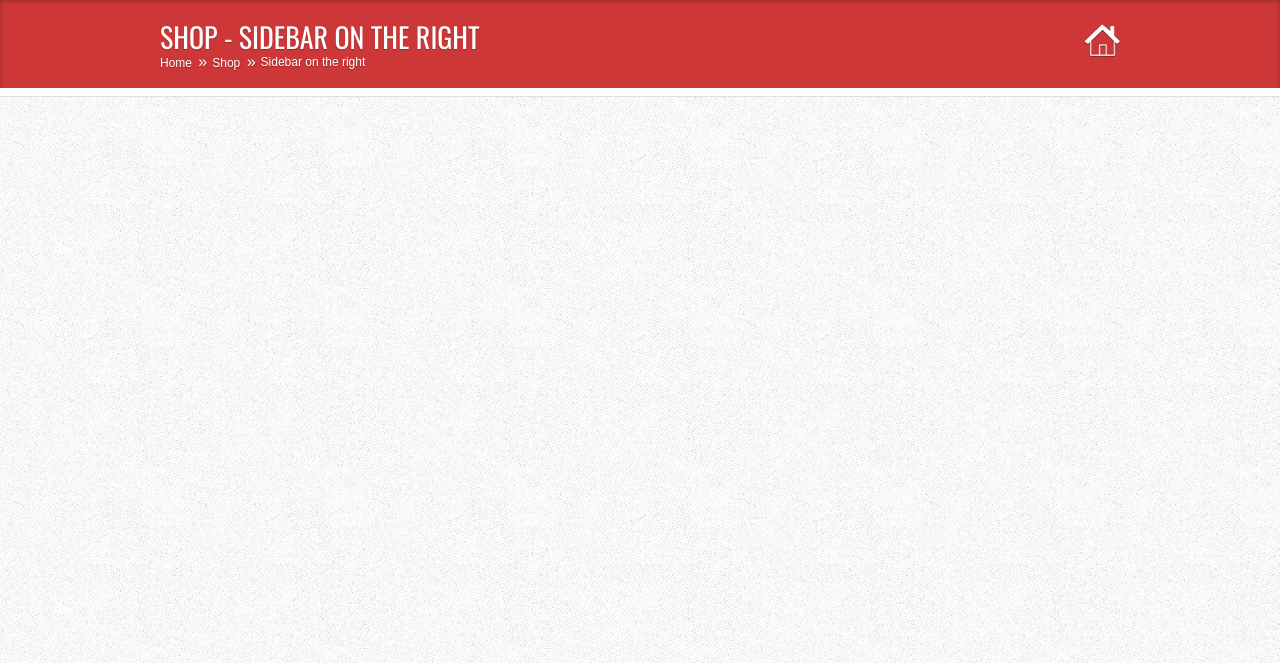
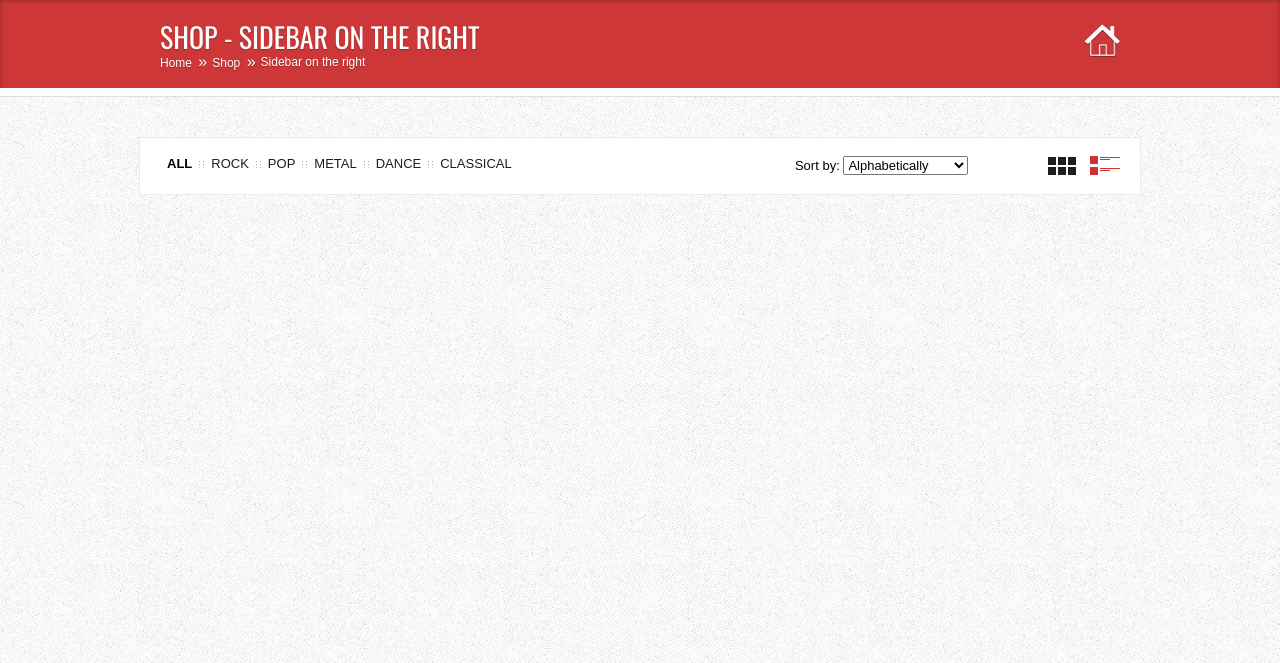
Before and after one commit to ailukyanov/m_store.loc, a website: page index.html in a window 1280 px wide. Shown: the part 137-800 px from the top of the page. Drawn offline with nearby package versions, Linux system fonts and the light colour scheme.

Commit message:
Create a project

```diff
--- a/index.html
+++ b/index.html
@@ -80,6 +80,37 @@
             </div>
          </div>
 
+        <div class="sorting center clearfix">
+            <ul class="s-category ">
+                <li class="active"><a href="#">all</a></li>
+                <li><a href="#">rock</a></li>
+                <li><a href="#">pop</a></li>
+                <li><a href="#">metal</a></li>
+                <li><a href="#">dance</a></li>
+                <li><a href="#">classical</a></li>
+            </ul>
+
+            <div class="s-list ">
+                <a href="#" class="ic-squares">&nbsp;</a>
+                <a href="#" class="ic-list">&nbsp;</a>
+            </div>
+
+            <div class="select-sort right">
+                <span>Sort by:</span>
+                <select name="" id="" style="width: 125px;">
+                    <option value="Alphabetically">Alphabetically</option>
+                    <option value="Alphabetically">Alphabetically-1</option>
+                    <option value="Alphabetically">Alphabetically-2</option>
+                    <option value="Alphabetically">Alphabetically-3</option>
+                    <option value="Alphabetically">Alphabetically-4</option>
+                    <option value="Alphabetically">Alphabetically-1</option>
+                    <option value="Alphabetically">Alphabetically-2</option>
+                    <option value="Alphabetically">Alphabetically-3</option>
+                    <option value="Alphabetically">Alphabetically-4</option>
+                </select>
+            </div>
+        </div>
+
     </div>
 </body>
 </html>
--- a/scss/core/_base.scss
+++ b/scss/core/_base.scss
@@ -251,3 +251,71 @@ a, a:hover {
   height: 33px;
   background: url(../images/home.png) no-repeat;
 }
+
+/* Сортировка */
+.sorting {
+  background: #fff;
+  border: 1px solid #eaeaea;
+  padding: 18px 20px;
+}
+
+.s-category {
+  li {
+    float: left;
+    background: url(../images/s-sp.png) no-repeat right center;
+
+    &:last-child {
+      background-image: none;
+    }
+  }
+
+  a {
+    display:inline-block;
+    padding-left: 7px;
+    padding-right: 12px;
+    text-transform: uppercase;
+    color: #1e1e20;
+
+    &:hover {
+      font-weight: bold;
+      color: #000;
+    }
+  }
+
+  .active {
+    a {
+      font-weight: bold;
+      color: #000;
+    }
+  }
+}
+
+.s-list {
+  float: right;
+
+  a {
+    display: inline-block;
+    vertical-align: middle;
+
+    & + a {
+      margin-left: 10px;
+    }
+  }
+
+  .ic-squares {
+    width: 28px;
+    height: 18px;
+    background: url(../images/squares.png) no-repeat ;
+  }
+
+  .ic-list {
+    width: 30px;
+    height: 20px;
+    background: url(../images/list.png) no-repeat;
+  }
+}
+
+.select-sort {
+  display: inline-block;
+  margin-right: 80px;
+}
```
Also changed, not shown: css/main.css, 1 other file.
